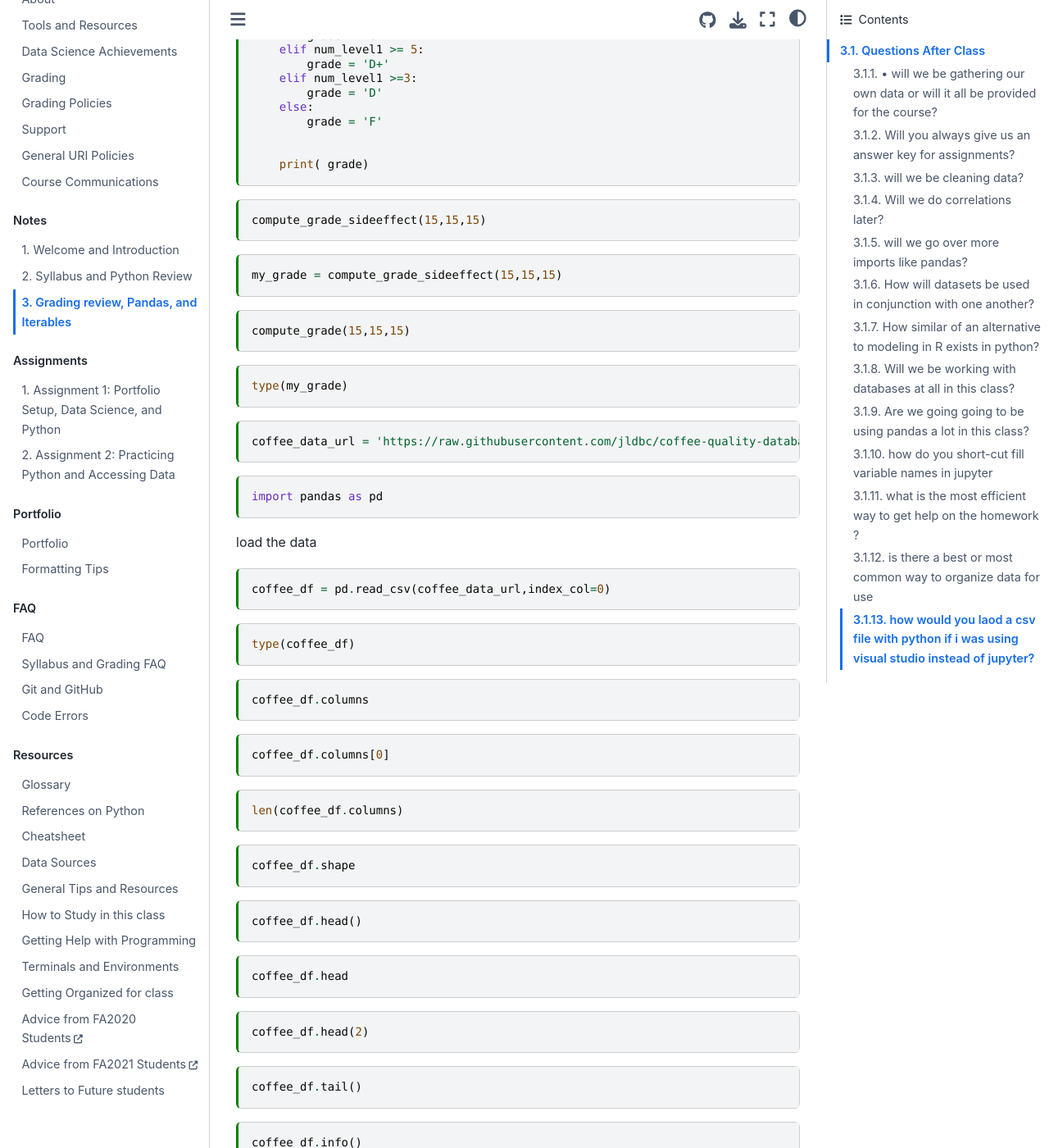
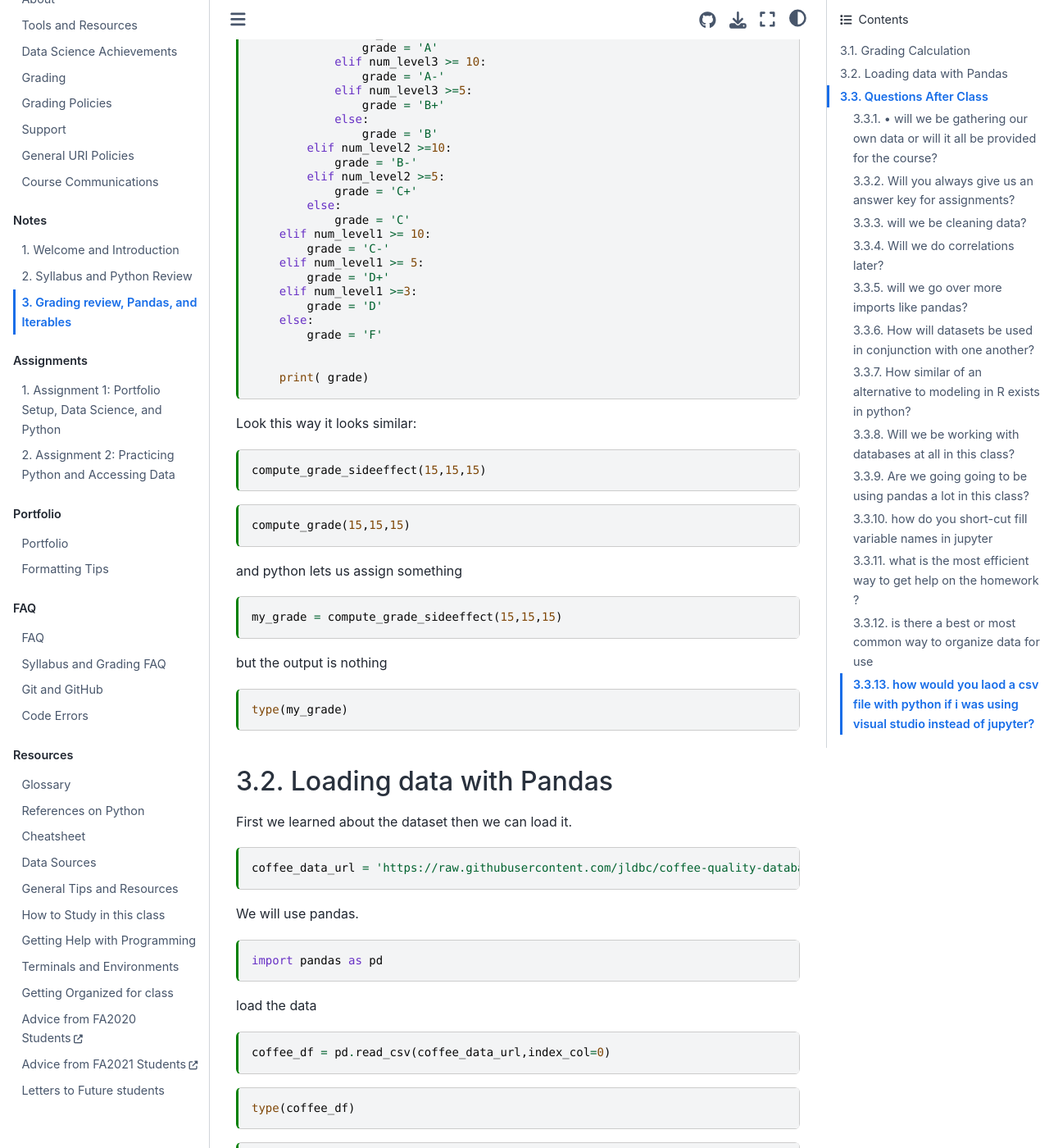
Before and after one commit to brownsarahm/BrownSpring23, a Jupyter Book: the page built from notes/2023-01-31.md, in a window 1280 px wide and 1400 px high, scrolled down 1883 px. Shown: the whole window at 82% size. Built offline with Jupyter Book 1.0.4 settings and Sphinx 7.4.7 and the Sphinx Book theme 1.1.4, drawn with Linux system fonts in a browser that asks for light colours; some of the changed text lies outside the part shown.

Commit message:
some annotation

````diff
--- a/notes/2023-01-31.md
+++ b/notes/2023-01-31.md
@@ -13,6 +13,10 @@ kernelspec:
 
 # Grading review, Pandas, and Iterables
 
+
+## Grading Calculation
+
+here is my solution
 ```{code-cell} ipython3
 def compute_grade(num_level1,num_level2,num_level3):
     '''
@@ -61,6 +65,8 @@ def compute_grade(num_level1,num_level2,num_level3):
     return grade
 ```
 
+Note that we can verify it works using `assert`
+
 ```{code-cell} ipython3
 assert compute_grade(15,15,15) =='A'
 ```
@@ -69,6 +75,8 @@ assert compute_grade(15,15,15) =='A'
 assert compute_grade(15,15,9) =='B+'
 ```
 
+this also means we can assign the value out
+
 ```{code-cell} ipython3
 my_grade = compute_grade(15,11,5)
 ```
@@ -76,6 +84,8 @@ my_grade = compute_grade(15,11,5)
 ```{code-cell} ipython3
 my_grade
 ```
+
+Alternatively if we use a side effect instead, printing the value instead of returning it.
 
 ```{code-cell} ipython3
 def compute_grade_sideeffect(num_level1,num_level2,num_level3):
@@ -125,25 +135,36 @@ def compute_grade_sideeffect(num_level1,num_level2,num_level3):
     print( grade)
 ```
 
+Look this way it looks similar:
+
 ```{code-cell} ipython3
 compute_grade_sideeffect(15,15,15)
-```
-
-```{code-cell} ipython3
-my_grade = compute_grade_sideeffect(15,15,15)
 ```
 
 ```{code-cell} ipython3
 compute_grade(15,15,15)
 ```
 
+and python lets us assign something
+```{code-cell} ipython3
+my_grade = compute_grade_sideeffect(15,15,15)
+```
+
+but the output is nothing
+
 ```{code-cell} ipython3
 type(my_grade)
 ```
 
+## Loading data with Pandas
+
+First we learned about the dataset then we can load it.
+
 ```{code-cell} ipython3
 coffee_data_url = 'https://raw.githubusercontent.com/jldbc/coffee-quality-database/master/data/robusta_data_cleaned.csv'
 ```
+
+We will use pandas.
 
 ```{code-cell} ipython3
 import pandas as pd
````
